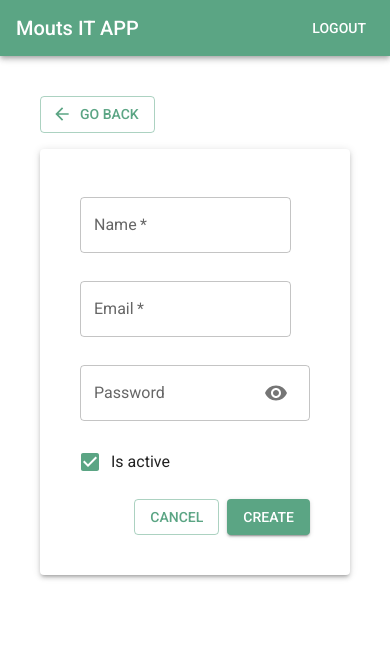
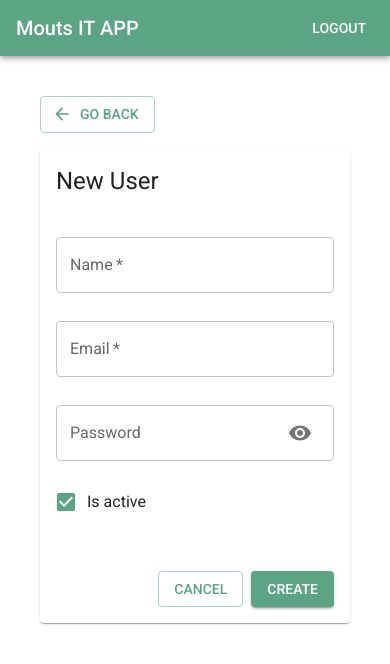
Before and after one commit to Alifilho/mouts-it-app, a Next.js app: page /users/new in a window 390 px wide. Shown: the top 664 px of the page. Built offline with nearby package versions, Linux system fonts and the light colour scheme; what @mui/material-nextjs would draw is missing.

Commit message:
fix: responsive in sign in

```diff
--- a/src/app/sign-in/page.tsx
+++ b/src/app/sign-in/page.tsx
@@ -55,11 +55,12 @@ export default function SignIn() {
         display: "flex",
         justifyContent: "center",
         alignItems: "center",
-        height: "100%",
+        height: "90%",
+        padding: 5,
       }}
     >
       <Paper
-        elevation={3}
+        elevation={1}
         sx={{ padding: 2 }}
         component="form"
         onSubmit={handleSubmit(onSubmit)}
--- a/src/app/users/[id]/page.tsx
+++ b/src/app/users/[id]/page.tsx
@@ -94,14 +94,13 @@ export default function UserDetail() {
           />
         </CardContent>
         <CardActions sx={{ display: "flex", justifyContent: "flex-end" }}>
-          <Button size="small" onClick={onOpenDeleteModal}>
+          <Button onClick={onOpenDeleteModal} variant="outlined">
             Delete
           </Button>
           <Button
             LinkComponent={NextLink}
             href={`/users/${id}/edit`}
             variant="contained"
-            size="small"
           >
             Edit
           </Button>
--- a/src/app/users/_components/form.tsx
+++ b/src/app/users/_components/form.tsx
@@ -3,7 +3,7 @@
 import { Checkbox } from "@/components/checkbox";
 import { Input } from "@/components/input";
 import { Visibility, VisibilityOff } from "@mui/icons-material";
-import { Button, Grid, IconButton, InputAdornment, Paper } from "@mui/material";
+import { Button, Grid, IconButton, InputAdornment } from "@mui/material";
 import NextLink from "next/link";
 import { useState } from "react";
 import { useForm } from "react-hook-form";
@@ -32,17 +32,16 @@ export default function UsersForm({ onSubmit, defaultValues }: Props) {
   }
 
   return (
-    <Paper
-      elevation={3}
-      sx={{ padding: 5 }}
+    <Grid
+      container
+      spacing={2}
       component="form"
       onSubmit={handleSubmit(onSubmit)}
     >
-      <Grid container spacing={2}>
-        <Grid>
+      <Grid size={{ xs: 12, sm: 4 }}>
         <Input control={control} name="name" required label="Name" />
       </Grid>
-        <Grid>
+      <Grid size={{ xs: 12, sm: 4 }}>
         <Input
           control={control}
           name="email"
@@ -51,7 +50,7 @@ export default function UsersForm({ onSubmit, defaultValues }: Props) {
           label="Email"
         />
       </Grid>
-        <Grid>
+      <Grid size={{ xs: 12, sm: 4 }}>
         <Input
           control={control}
           name="password"
@@ -73,7 +72,10 @@ export default function UsersForm({ onSubmit, defaultValues }: Props) {
       <Grid>
         <Checkbox control={control} name="isActive" label="Is active" />
       </Grid>
-        <Grid size={12} sx={{ display: "flex", justifyContent: "flex-end" }}>
+      <Grid
+        size={12}
+        sx={{ display: "flex", justifyContent: "flex-end", mt: 4 }}
+      >
         <Button
           type="button"
           variant="outlined"
@@ -88,6 +90,5 @@ export default function UsersForm({ onSubmit, defaultValues }: Props) {
         </Button>
       </Grid>
     </Grid>
-    </Paper>
   );
 }
--- a/src/app/users/new/page.tsx
+++ b/src/app/users/new/page.tsx
@@ -5,7 +5,7 @@ import { Loading } from "@/components/loading";
 import { useSnackbar } from "@/hooks/use-snackbar";
 import { api } from "@/lib/api";
 import { User } from "@/lib/types";
-import { Box } from "@mui/material";
+import { Box, Paper, Typography } from "@mui/material";
 import { useMutation } from "@tanstack/react-query";
 import { useRouter } from "next/navigation";
 import UsersForm from "../_components/form";
@@ -42,7 +42,12 @@ export default function NewUser() {
   return (
     <Box>
       <GoBack />
-      <UsersForm onSubmit={onSubmit} />
+      <Paper elevation={1} sx={{ padding: 2 }}>
+        <Typography variant="h5" gutterBottom sx={{ mb: 4 }}>
+          New User
+        </Typography>
+        <UsersForm onSubmit={onSubmit} />
+      </Paper>
     </Box>
   );
 }
```
Also changed, not shown: src/app/users/[id]/edit/page.tsx (+7 -2 lines). Lines whose indentation alone changed are shown as unchanged.
